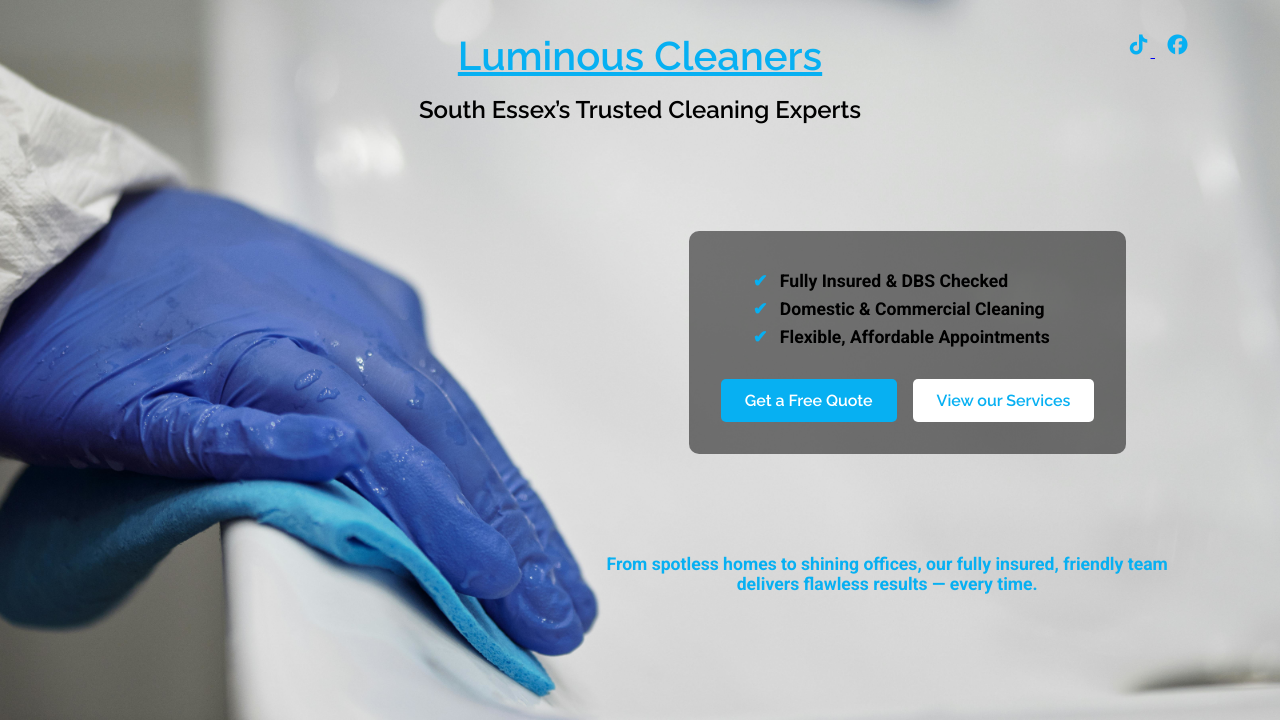
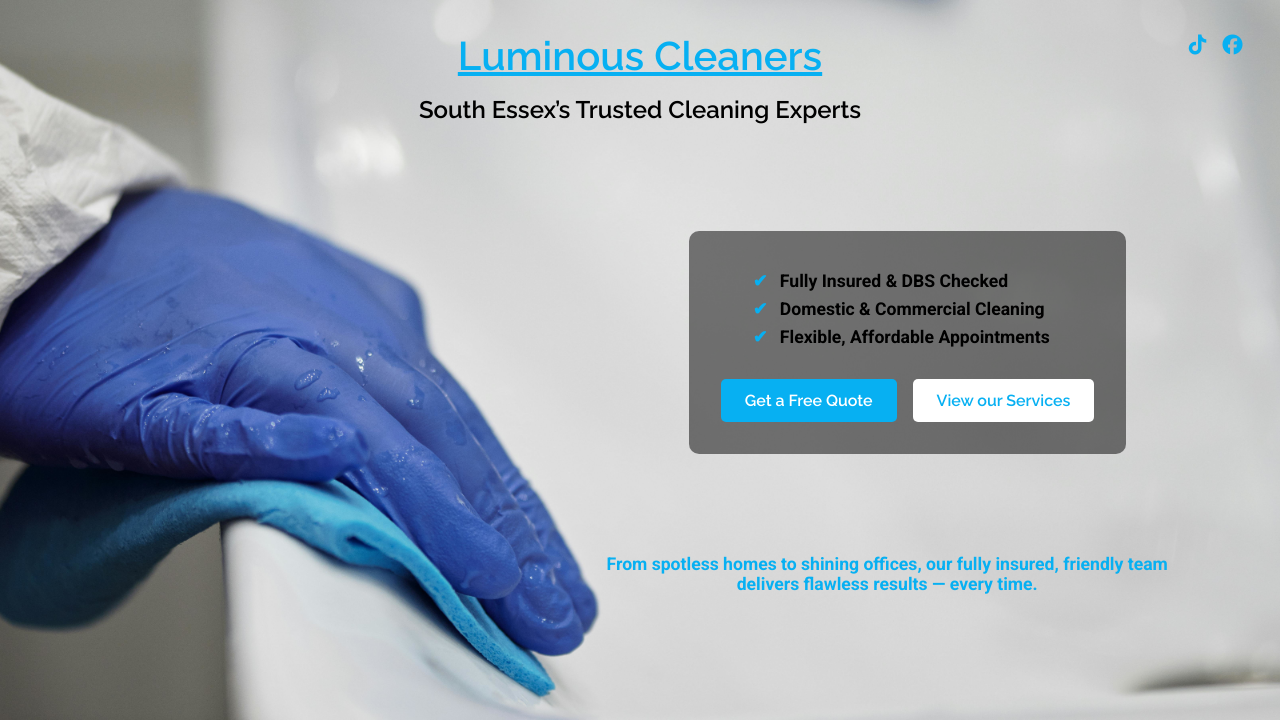
Before and after one commit to Jaycode88/LuminousCleaners, a Django app: page / in a window 1280 px wide. Shown: the part 112-832 px from the top of the page. Run offline with Django 5.2, Linux system fonts and the light colour scheme.

Commit message:
Change SM Icons Positioning

```diff
--- a/website/static/css/hero.css
+++ b/website/static/css/hero.css
@@ -36,6 +36,8 @@
   position: absolute;
   right: 0;
   top: 0;
+  margin-right: -10%;
+  display: flex;
 }
 
 .social-icons a img {
@@ -168,6 +170,20 @@
     margin-right: 5%;           /* match overlay right margin */
     margin-left: 0;
   }
+}
+
+@media (max-width: 1350px) {
+  .social-icons {
+     margin-right: -5%;
+  }
+
+}
+
+@media (max-width: 1240px) {
+  .social-icons {
+     margin-right: -2%;
+  }
+
 }
 
 /* ===== 1170px breakpoint ===== */
```
